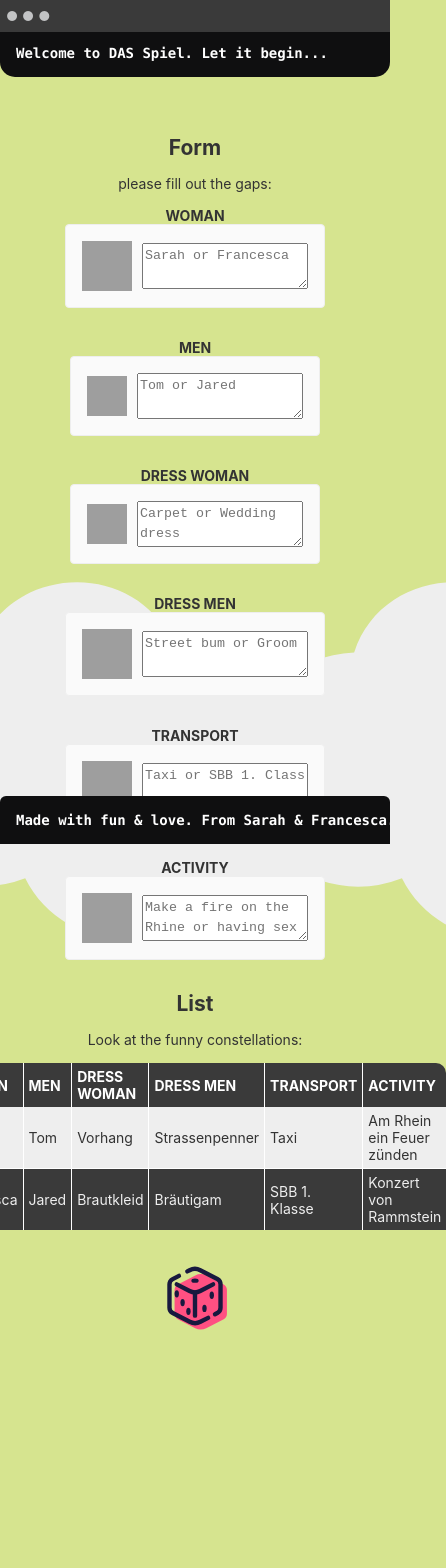
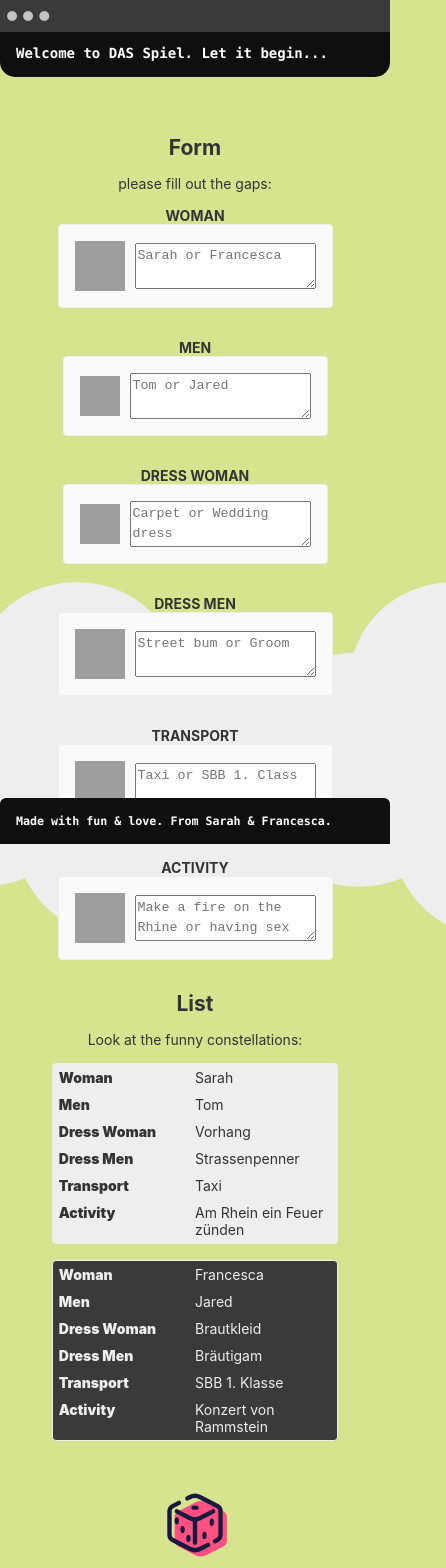
Before and after one commit to sasoara/teddy.github.io, an Angular app: page / in a window 390 px wide. Shown: the top 1568 px of the page, 446 px wide, since content can reach past the window. Before the commit the page ends 1404 px from the top, so only its background shows below. Built offline with nearby package versions, Linux system fonts and the light colour scheme; grey boxes are pictures that could not be loaded.

Commit message:
adjusts table view for mobile devices

```diff
--- a/src/app/app.component.html
+++ b/src/app/app.component.html
@@ -74,33 +74,33 @@
   <h2>List</h2>
   <p>Look at the funny constellations:</p>
 
-  <table class="table">
-    <thead>
-    <tr>
-      <th>Woman</th>
-      <th>Men</th>
-      <th>Dress Woman</th>
-      <th>Dress Men</th>
-      <th>Transport</th>
-      <th>Activity</th>
+  <table class="table" role="table">
+    <thead role="rowgroup">
+    <tr role="row">
+      <th role="columnheader">Woman</th>
+      <th role="columnheader">Men</th>
+      <th role="columnheader">Dress Woman</th>
+      <th role="columnheader">Dress Men</th>
+      <th role="columnheader">Transport</th>
+      <th role="columnheader">Activity</th>
     </tr>
     </thead>
-    <tbody>
-    <tr>
-      <td>Sarah</td>
-      <td>Tom</td>
-      <td>Vorhang</td>
-      <td>Strassenpenner</td>
-      <td>Taxi</td>
-      <td>Am Rhein ein Feuer zünden</td>
+    <tbody role="rowgroup">
+    <tr role="row">
+      <td role="cell">Sarah</td>
+      <td role="cell">Tom</td>
+      <td role="cell">Vorhang</td>
+      <td role="cell">Strassenpenner</td>
+      <td role="cell">Taxi</td>
+      <td role="cell">Am Rhein ein Feuer zünden</td>
     </tr>
-    <tr>
-      <td>Francesca</td>
-      <td>Jared</td>
-      <td>Brautkleid</td>
-      <td>Bräutigam</td>
-      <td>SBB 1. Klasse</td>
-      <td>Konzert von Rammstein</td>
+    <tr role="row">
+      <td role="cell">Francesca</td>
+      <td role="cell">Jared</td>
+      <td role="cell">Brautkleid</td>
+      <td role="cell">Bräutigam</td>
+      <td role="cell">SBB 1. Klasse</td>
+      <td role="cell">Konzert von Rammstein</td>
     </tr>
     <tbody>
   </table>
@@ -109,8 +109,8 @@
     <svg height="70px" id="shuffle" viewBox="0,0,256,256" width="70px" xmlns="http://www.w3.org/2000/svg">
       <g transform="scale(5.33333,5.33333)">
         <path class="shadow"
-          d="M31.7,9.9c-2.3,-1.2 -5.1,-1.2 -7.5,0l-12,6.2c-1.4,0.7 -2.2,2.1 -2.2,3.7v16.5c0,1.5 0.9,2.9 2.2,3.6l12,6.2c2.3,1.2 5.1,1.2 7.5,0l12,-6.2c1.4,-0.7 2.2,-2.1 2.2,-3.6v-16.6c0,-1.5 -0.9,-2.9 -2.2,-3.6z"
-          fill="#20c997" stroke="none" stroke-linecap="butt" stroke-linejoin="miter" stroke-width="1"/>
+              d="M31.7,9.9c-2.3,-1.2 -5.1,-1.2 -7.5,0l-12,6.2c-1.4,0.7 -2.2,2.1 -2.2,3.7v16.5c0,1.5 0.9,2.9 2.2,3.6l12,6.2c2.3,1.2 5.1,1.2 7.5,0l12,-6.2c1.4,-0.7 2.2,-2.1 2.2,-3.6v-16.6c0,-1.5 -0.9,-2.9 -2.2,-3.6z"
+              fill="#20c997" stroke="none" stroke-linecap="butt" stroke-linejoin="miter" stroke-width="1"/>
         <path
           d="M37.7,36.5l1.6,-0.8c1.3,-0.7 2.2,-2.1 2.2,-3.6v-16.2c0,-1.5 -0.8,-2.9 -2.2,-3.6l-11.7,-6c-2.3,-1.2 -5,-1.2 -7.3,0l-1.6,0.8"
           fill="none" stroke="#18193f" stroke-linecap="round" stroke-linejoin="round" stroke-width="3"/>
--- a/src/app/app.component.scss
+++ b/src/app/app.component.scss
@@ -48,6 +48,7 @@ svg {
   top: 0;
   left: 0;
   right: 0;
+  width: 100%;
   display: flex;
   align-items: center;
   background-color: #0F0F10FF;
@@ -129,7 +130,7 @@ svg {
           max-width: 400px; /*muss responsive sein*/
           max-height: 100px;
           display: block;
-          overflow: hidden;
+          overflow-y: scroll;
           resize: both;
           min-height: 40px;
           line-height: 20px;
@@ -215,12 +216,12 @@ footer {
 }
 
 /* ----------- 4k ----------- */
-@media screen and (min-device-width: 1440px) {
+@media screen and (min-width: 1440px) {
 
 }
 
 /* ----------- Laptop L ----------- */
-@media screen and (min-device-width: 1200px) and (max-device-width: 1440px) {
+@media screen and (max-width: 1440px) {
 
 }
 
@@ -230,8 +231,90 @@ footer {
 }
 
 /* ----------- Tablet ----------- */
-@media only screen and (max-width: 768px) {
+@media screen and (max-width: 768px) {
 
+}
+
+/* ----------- Table Show Mobile ----------- */
+@media screen and (max-width: 650px) {
+  textarea {
+    max-width: 200px !important;
+  }
+
+  /* Force table to not be like tables anymore */
+  table, thead, tbody, th, td, tr {
+    display: block;
+  }
+
+  table {
+    border: none !important;
+    padding: 0 !important;
+
+    thead {
+      tr {
+        /* Hide table headers (but not display: none;, for accessibility) */
+        position: absolute;
+        top: -9999px;
+        left: -9999px;
+      }
+    }
+
+    tr {
+      margin: 0 0 1rem 0;
+      border-radius: 4px;
+      border: 1px solid #EEEEEE;
+
+      &:nth-child(odd) {
+        background: #ccc;
+      }
+    }
+
+    td {
+      /* Behave  like a "row" */
+      border: none !important;
+      position: relative;
+      padding-left: 50% !important;
+
+      &:before {
+        /* Now like a table header */
+        position: absolute;
+        /* Top/left values mimic padding */
+        top: 0;
+        left: 6px;
+        width: 45%;
+        padding: 5px 5px 5px 0;
+        white-space: nowrap;
+        font-weight: 900;
+      }
+
+      &:nth-of-type(1):before {
+        content: "Woman";
+      }
+
+      &:nth-of-type(2):before {
+        content: "Men";
+      }
+
+      &:nth-of-type(3):before {
+        content: "Dress Woman";
+      }
+
+      &:nth-of-type(4):before {
+        content: "Dress Men";
+      }
+
+      &:nth-of-type(5):before {
+        content: "Transport";
+      }
+
+      &:nth-of-type(6):before {
+        content: "Activity";
+      }
+    }
+  }
+  footer {
+    font-size: smaller;
+  }
 }
 
 /* ----------- Mobile L ----------- */
--- a/src/styles.scss
+++ b/src/styles.scss
@@ -1,6 +1,7 @@
 /* You can add global styles to this file, and also import other style files */
 
 body {
+  min-height: 100vh;
   margin: 0;
 }
 
@@ -12,7 +13,7 @@ body {
 }
 
 /* ----------- Laptop L ----------- */
-@media screen and (min-width: 1200px) and (max-width: 1440px) {
+@media screen and (max-width: 1440px) {
   body {
     background-color: #59cffd;
   }
```
